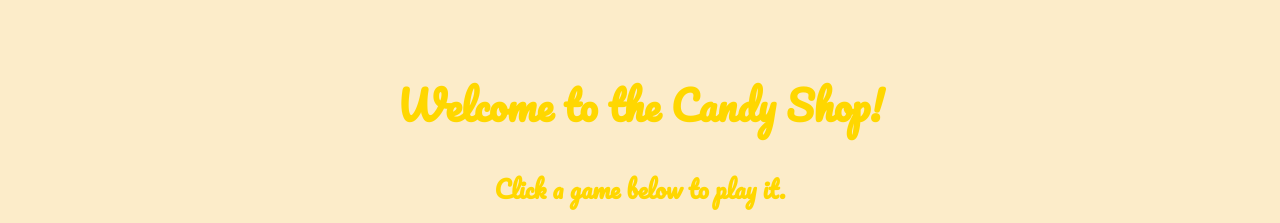
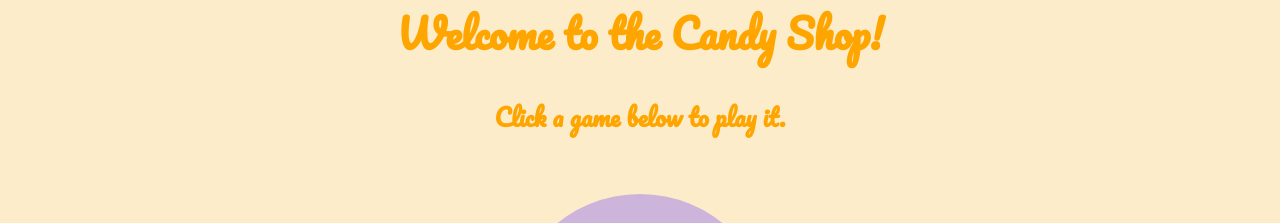
Before and after one commit to horbss/dessertgames, a plain HTML site: page index.html in a window 1280 px wide. Shown: the top 223 px of the page. Drawn offline with Linux system fonts and the light colour scheme.

Commit message:
mall fixes

```diff
--- a/styles/styles.css
+++ b/styles/styles.css
@@ -3,7 +3,7 @@ header {
     flex-direction: column;
     align-items: center;
     justify-content: center;
-    margin-top: 10rem;
+    margin-top: 1rem;
     padding: 20px;
 }
 
@@ -116,7 +116,8 @@ body {
 }
 
 h1, h2 {
-    color: gold;
+
+    color: orange;
     font-family: "Pacifico", cursive;
     text-align: center;
     width: 100%;
```
Also changed, not shown: hangman.html (+1 -0 lines), index.html (+4 -3 lines).
